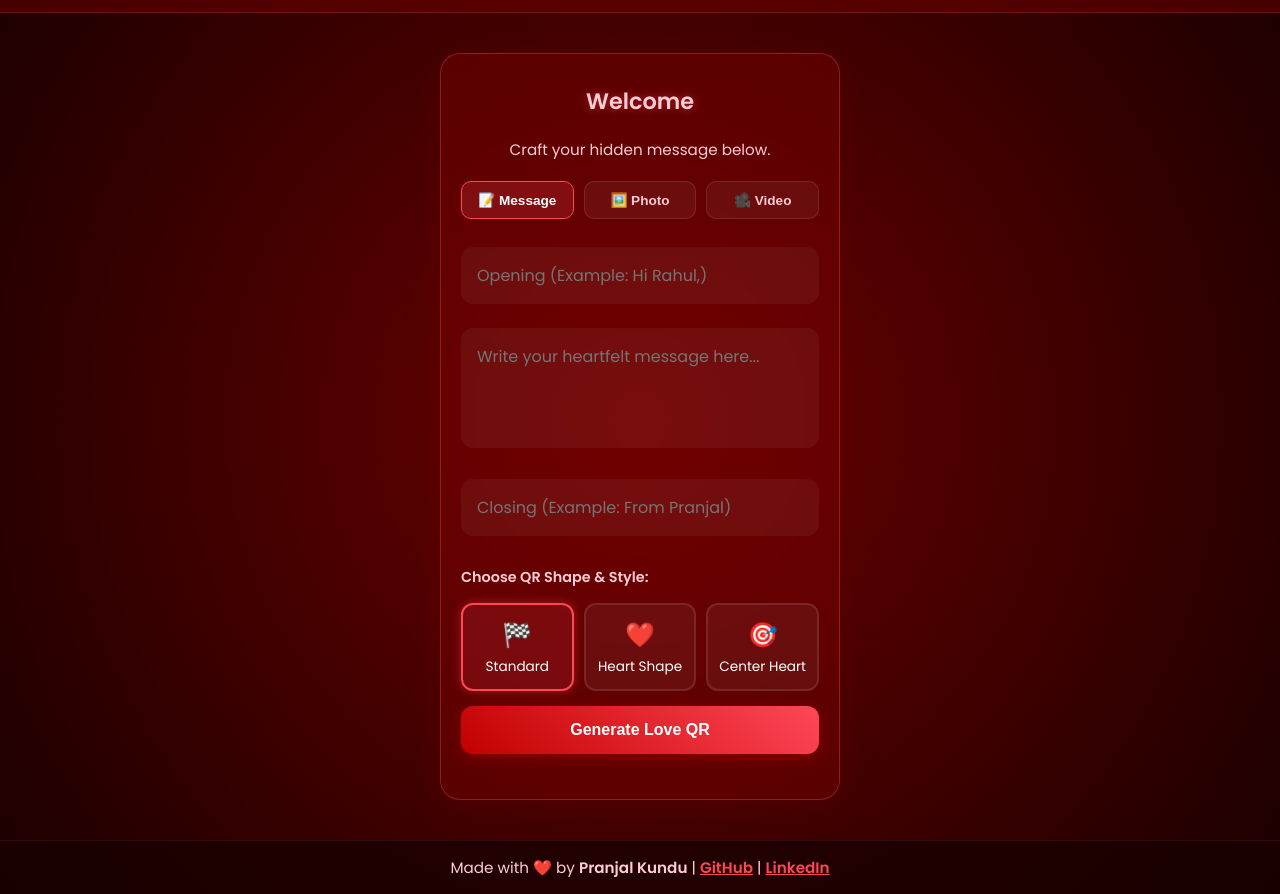
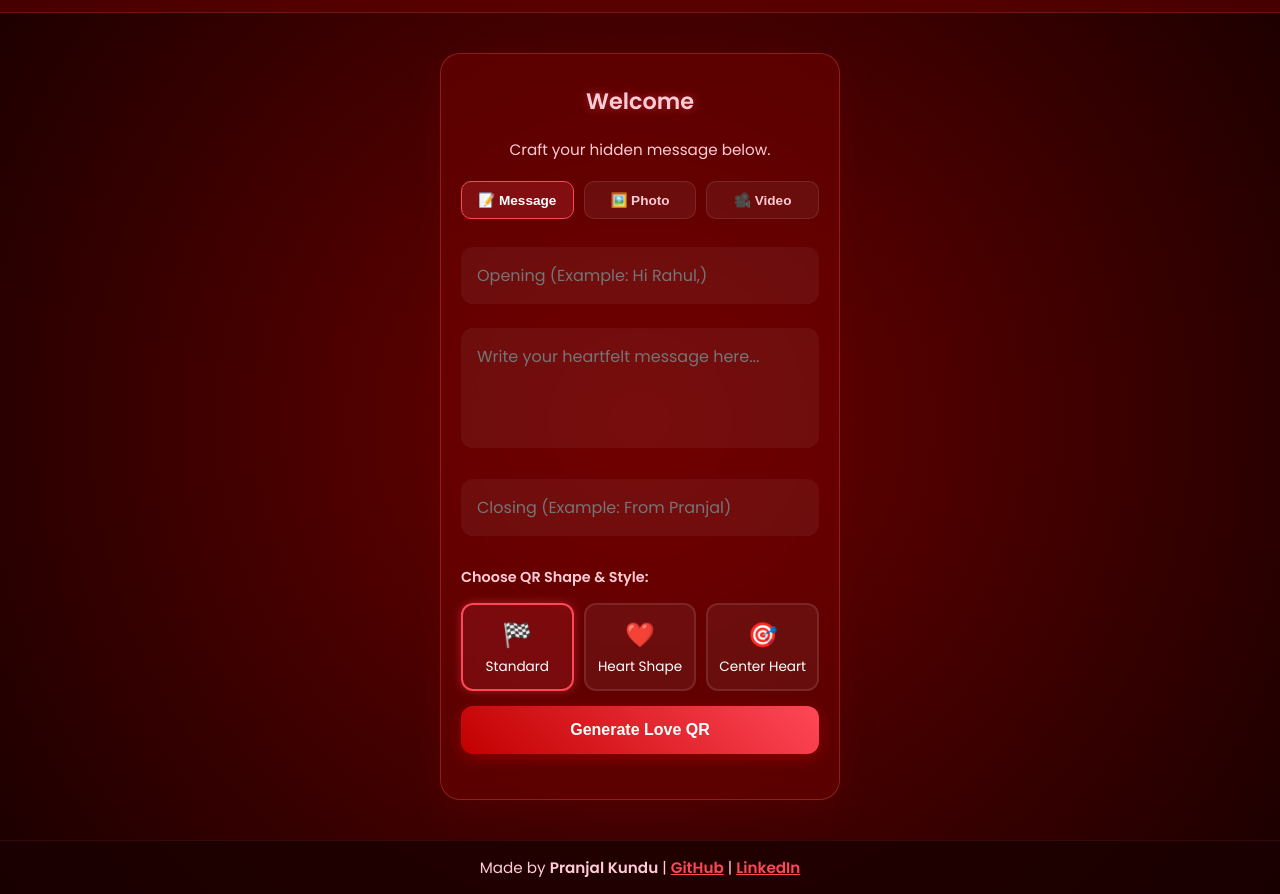
Before and after one commit to 10pranjal2005/QR_Generator, a plain HTML site: page dashboard.html in a window 1280 px wide. Shown: the part 53-947 px from the top of the page. Drawn offline with Linux system fonts and the light colour scheme; no server answers.

Commit message:
Made by...

```diff
--- a/dashboard.html
+++ b/dashboard.html
@@ -147,7 +147,7 @@
     </div>
 
     <footer class="main-footer">
-        <p>Made with ❤️ by <strong>Pranjal Kundu</strong> | <a href="https://github.com/10pranjal2005" target="_blank">GitHub</a> | <a href="https://www.linkedin.com/in/pranjal-kundu-3a557b303/" target="_blank">LinkedIn</a></p>
+        <p>Made by <strong>Pranjal Kundu</strong> | <a href="https://github.com/10pranjal2005" target="_blank">GitHub</a> | <a href="https://www.linkedin.com/in/pranjal-kundu-3a557b303/" target="_blank">LinkedIn</a></p>
     </footer>
 
     <script src="https://cdnjs.cloudflare.com/ajax/libs/qrcodejs/1.0.0/qrcode.min.js"></script>
```
Also changed, not shown: index.html (+1 -1 lines), message.html (+1 -1 lines), signup.html (+1 -1 lines).
